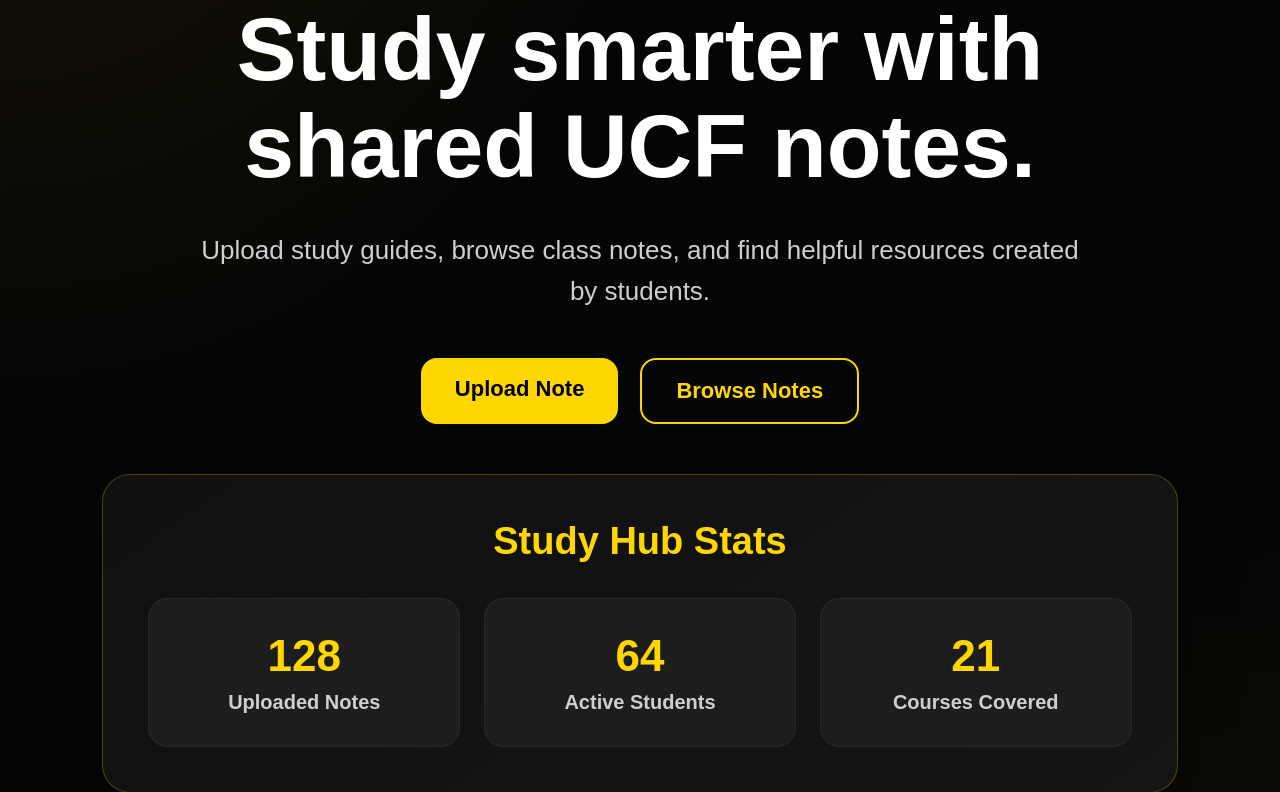
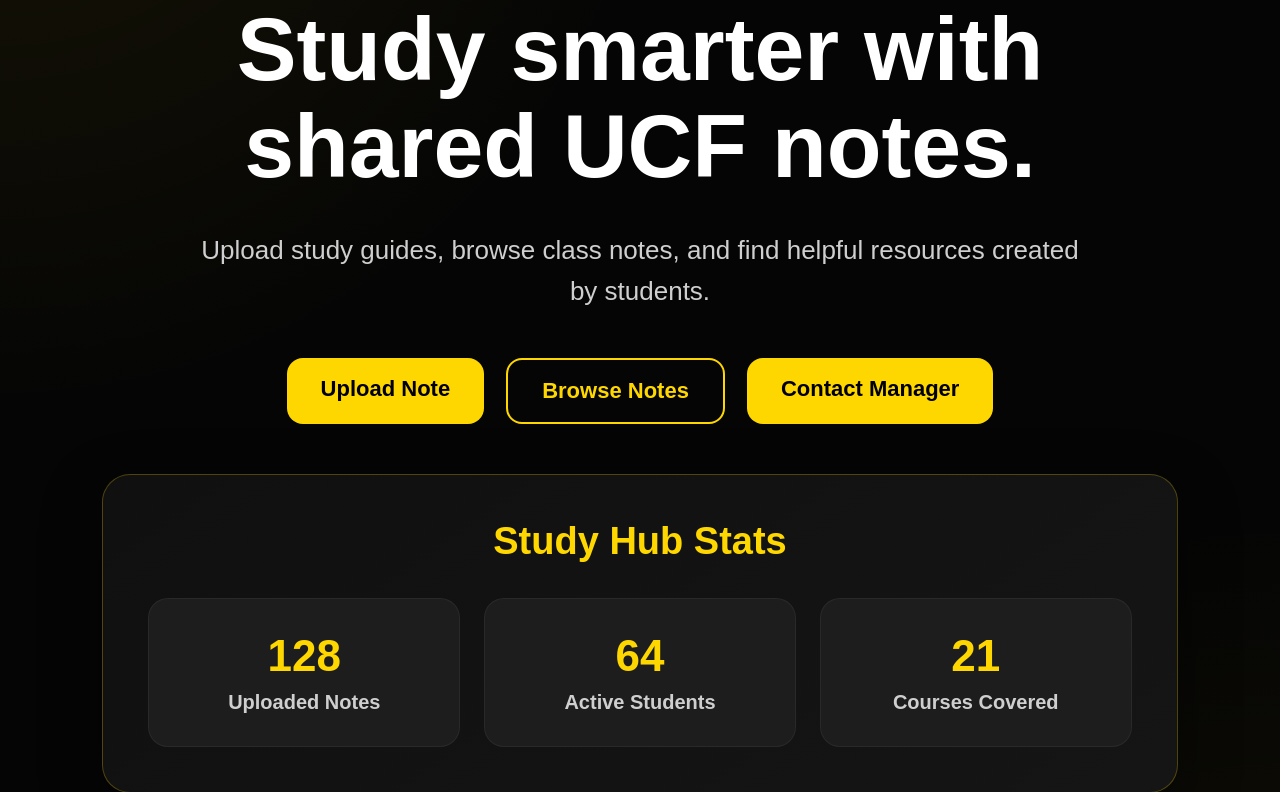
Before and after one commit to elvie-valmores/LAMP-Stack-Project-Group-14, a PHP site: page /frontend/index.php in a window 1280 px wide. Shown: the part 268-1060 px from the top of the page. Run offline with PHP 8.4, Linux system fonts and the light colour scheme; the visitor is signed in with stand-in values (Sample User, id 1).

Commit message:
Add contact manager button to homepage

```diff
--- a/frontend/index.php
+++ b/frontend/index.php
@@ -47,6 +47,7 @@ $isLoggedIn = isset($_SESSION["user_id"]);
         <?php if ($isLoggedIn): ?>
             <a href="/frontend/pages/upload-note.php" class="btn primary">Upload Note</a>
             <a href="/frontend/pages/browse-notes.php" class="btn secondary">Browse Notes</a>
+                <a href="/frontend/pages/contacts.php" class="btn primary">Contact Manager</a>
         <?php else: ?>
             <a href="/frontend/pages/register.php" class="btn primary">Get Started</a>
             <a href="/frontend/pages/login.php" class="btn secondary">Browse Notes</a>
```
